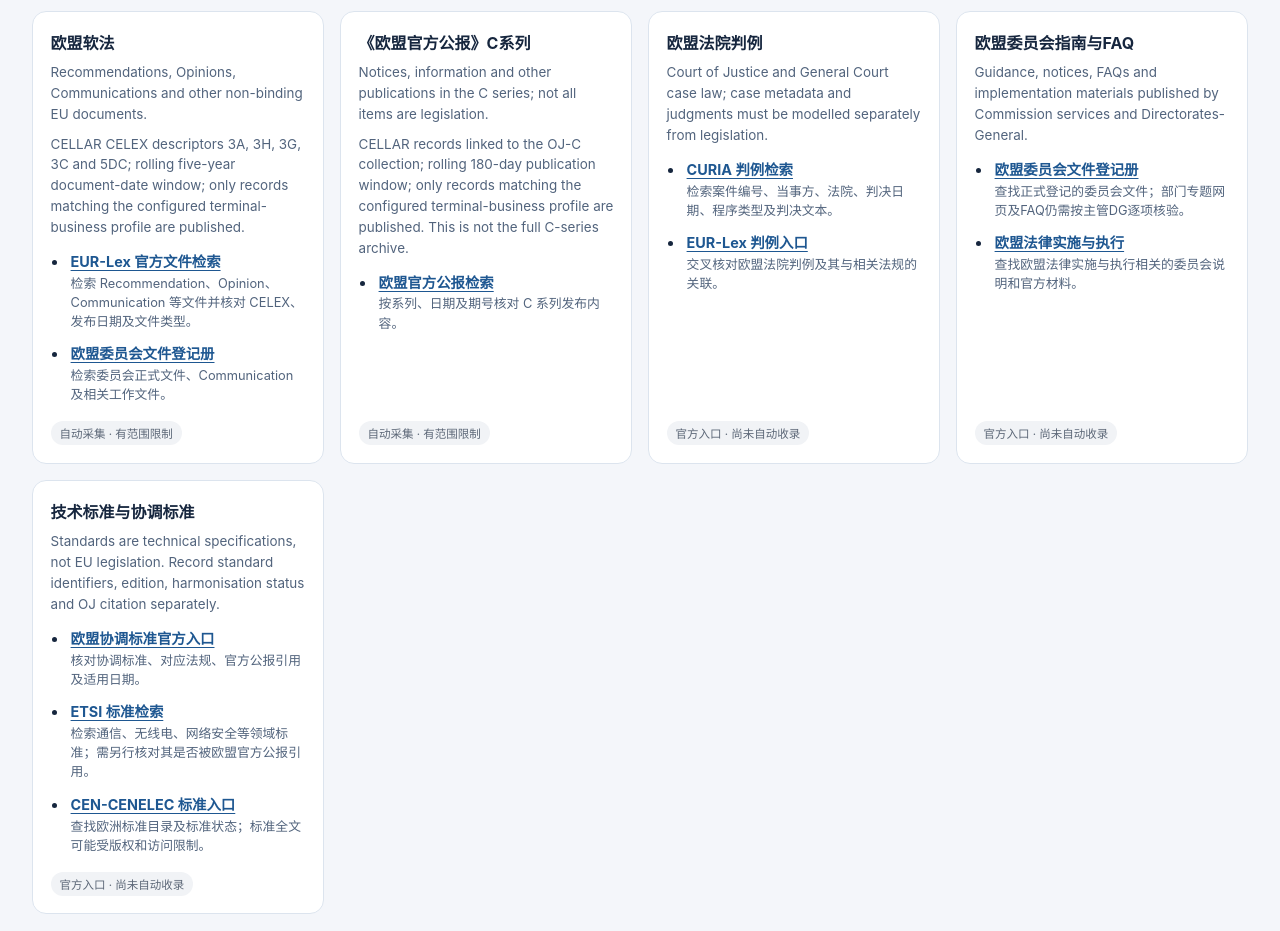
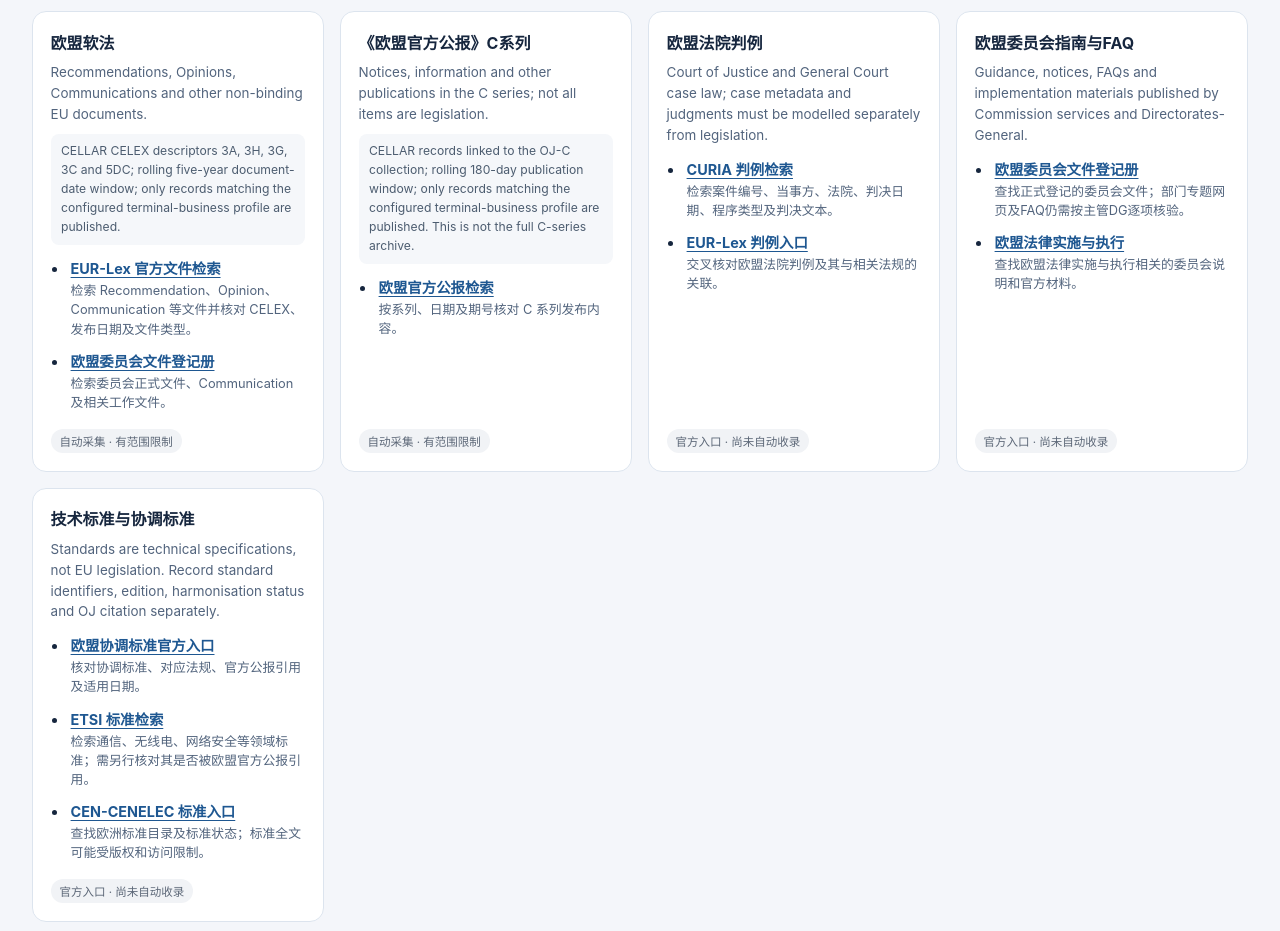
Before and after one commit to sukigao47/eu-law-tracker, a plain HTML site: page site/index.html in a window 1280 px wide. Shown: the part 9660-10591 px from the top of the page. Drawn offline with Linux system fonts and the light colour scheme; no server answers.

Commit message:
Style data-source coverage notes

```diff
--- a/site/styles.css
+++ b/site/styles.css
@@ -296,3 +296,5 @@ tbody tr:hover { background: #f6f9fd; }
 .tag.material-law { background:#e8f0fb; color:#244d7c; }
 .tag.material-soft { background:#f1eafa; color:#68418b; }
 .tag.material-ojc { background:#edf1f4; color:#4c5d6b; }
+
+.source-card .source-coverage { padding:.55rem .65rem; border-radius:8px; background:#f5f7fa; color:#4d5d70; font-size:.76rem; }
```
